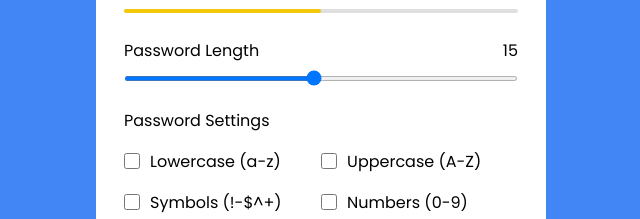
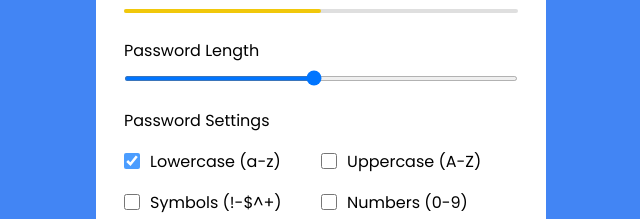
Before and after one commit to HarikrishnanYPR1707/PASSWORD-GENERATOR, a plain HTML site: page index.html in a window 1280 px wide. Shown: the part 278-497 px from the top of the page, 319-959 px from the left. Drawn offline with nearby package versions, Linux system fonts and the light colour scheme.

Commit message:
modified style.css and index.html

```diff
--- a/css/style.css
+++ b/css/style.css
@@ -103,6 +103,14 @@ body {
     width: calc(100% / 2);
 }
 
+.options .option:first-child {
+    pointer-events: none;
+}
+
+.options .option:first-child input {
+    opacity: 0.7;
+}
+
 .options .option input {
     height: 16px;
     width: 16px;
--- a/index.html
+++ b/index.html
@@ -25,7 +25,7 @@
 			<div class="pass-length">
 				<div class="details">
 					<label class="title">Password Length</label>
-					<span>15</span>
+					<span></span>
 				</div>
 				<input type="range" min="1" max="30" value ="15" step="1">
 			</div>
@@ -33,7 +33,7 @@
 				<label class="title">Password Settings</label>
 				<ul class="options">
 					<li class="option">
-						<input type="checkbox" id="lowercase">
+						<input type="checkbox" id="lowercase" checked>
 						<label for="lowercase">Lowercase (a-z)</label>
 					</li>
 					<li class="option">
```
